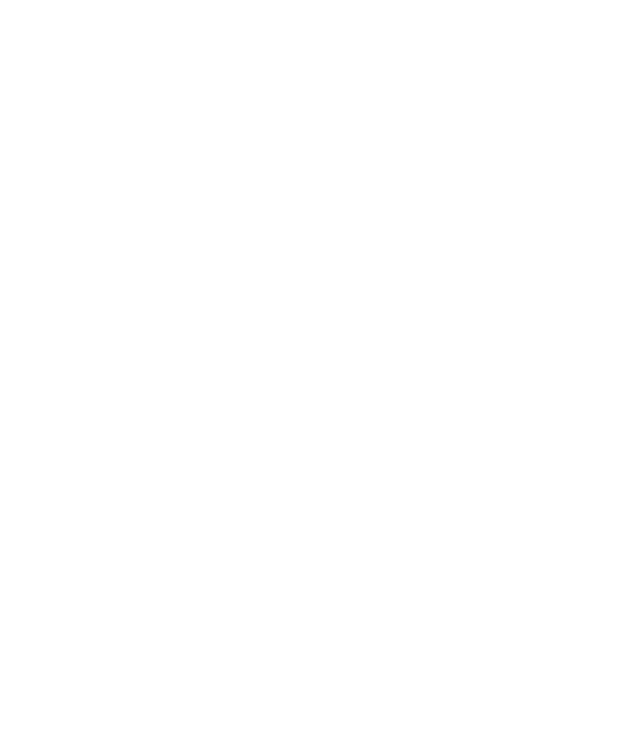
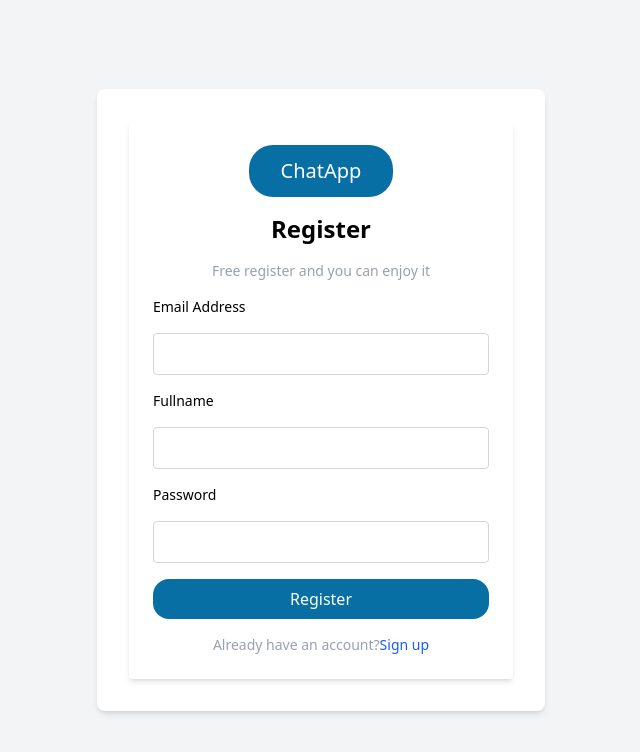
Before and after one commit to shahriear/Chat-App, a React (Vite) app: page / in a window 1280 px wide. Shown: the top 752 px of the page, without its empty margins (319-959 px from the left). Built offline with nearby package versions, Linux system fonts and the light colour scheme.

Commit message:
first index page

```diff
--- a/src/App.jsx
+++ b/src/App.jsx
@@ -12,7 +12,8 @@
   const router = createBrowserRouter(
     createRoutesFromElements(
       <Route path="/">
-        <Route path="/registration" element={<Registration />} />
+        <Route index element={<Registration />} />
+
         <Route path="/login" element={<Login />} />
       </Route>
     )
```
